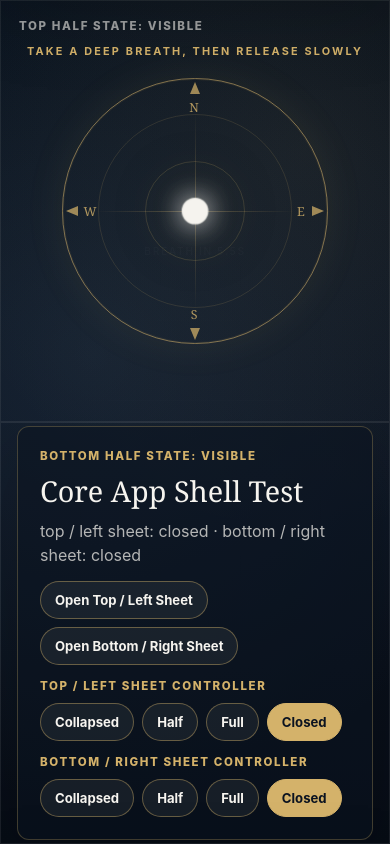
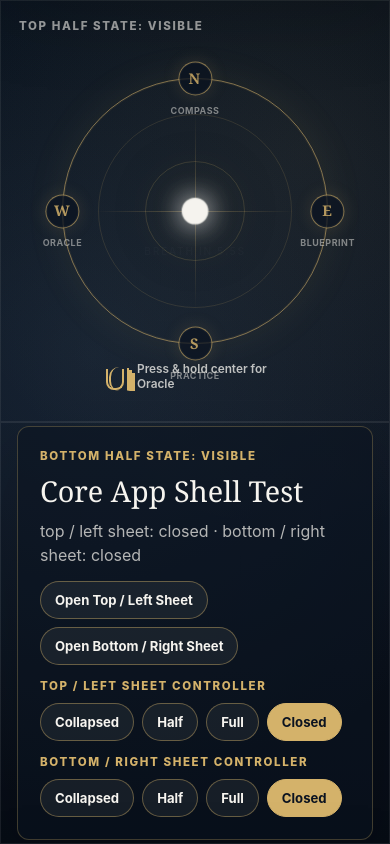
Before and after one commit to tn052002/tuso-core, a Next.js app: page /web/test in a window 390 px wide. Built offline with nearby package versions, Linux system fonts and the light colour scheme.

Commit message:
update cast summary state

```diff
--- a/app/web/components/Compass.tsx
+++ b/app/web/components/Compass.tsx
@@ -1,21 +1,74 @@
+import { useCallback, useRef, useState } from 'react';
 import type { WebCopy } from '../i18n/locales';
 
 type CompassProps = {
   copy: WebCopy;
+  disabled?: boolean;
   isCaptured: boolean;
   isReleasing: boolean;
+  onHoldOracle?: () => void;
 };
 
-export function Compass({ copy, isCaptured, isReleasing }: CompassProps) {
+const HOLD_DURATION = 900;
+
+export function Compass({
+  copy,
+  disabled = false,
+  isCaptured,
+  isReleasing,
+  onHoldOracle = () => {},
+}: CompassProps) {
+  const holdTimerRef = useRef<number | null>(null);
+  const [isHolding, setIsHolding] = useState(false);
+  const compassActions = [
+    { className: 'north', direction: 'N', label: 'Compass' },
+    { className: 'east', direction: 'E', label: 'Blueprint' },
+    { className: 'south', direction: 'S', label: 'Practice' },
+    { className: 'west', direction: 'W', label: 'Oracle' },
+  ];
+
+  const clearHold = useCallback(() => {
+    if (holdTimerRef.current) {
+      window.clearTimeout(holdTimerRef.current);
+      holdTimerRef.current = null;
+    }
+
+    setIsHolding(false);
+  }, []);
+
+  const startHold = useCallback(() => {
+    if (disabled || holdTimerRef.current) return;
+
+    setIsHolding(true);
+    holdTimerRef.current = window.setTimeout(() => {
+      holdTimerRef.current = null;
+      setIsHolding(false);
+      onHoldOracle();
+    }, HOLD_DURATION);
+  }, [disabled, onHoldOracle]);
+
   return (
     <div className="question-compass">
-      <span className="question-compass-prompt">{copy.questionEyebrow}</span>
-      <div className="question-ring" aria-hidden="true">
+      {/* <span className="question-compass-prompt">{copy.questionEyebrow}</span> */}
+      <div
+        className={`question-ring${isHolding ? ' is-holding' : ''}`}
+        role="button"
+        tabIndex={disabled ? -1 : 0}
+        aria-label={copy.compassHoldLabel}
+        aria-disabled={disabled}
+        onContextMenu={(event) => event.preventDefault()}
+        onKeyDown={(event) => {
+          if (disabled || (event.key !== 'Enter' && event.key !== ' ')) return;
+
+          event.preventDefault();
+          onHoldOracle();
+        }}
+        onPointerCancel={clearHold}
+        onPointerDown={startHold}
+        onPointerLeave={clearHold}
+        onPointerUp={clearHold}
+      >
         <div className="question-ring-core">
-          <span className="question-axis north">N</span>
-          <span className="question-axis east">E</span>
-          <span className="question-axis south">S</span>
-          <span className="question-axis west">W</span>
           <span className="question-tick vertical" />
           <span className="question-tick horizontal" />
           <span
@@ -29,6 +82,24 @@ export function Compass({ copy, isCaptured, isReleasing }: CompassProps) {
           </span>
         </div>
       </div>
+      <div className="question-compass-hold-cue" aria-hidden="true">
+        <span className="question-hold-icon" />
+        <span>{copy.compassHoldLabel}</span>
+      </div>
+      <div className="question-compass-actions" aria-label="Compass navigation">
+        {compassActions.map((action) => (
+          <button
+            className={`question-axis ${action.className}`}
+            key={action.className}
+            type="button"
+          >
+            <span className="question-axis-icon" aria-hidden="true">
+              {action.direction}
+            </span>
+            <span className="question-axis-label">{action.label}</span>
+          </button>
+        ))}
+      </div>
     </div>
   );
 }
--- a/app/web/i18n/locales.ts
+++ b/app/web/i18n/locales.ts
@@ -5,6 +5,7 @@ export type WebLocale = 'en' | 'vi';
 export type WebCopy = {
   localeToggleLabel: string;
   compassLabel: string;
+  compassHoldLabel: string;
   breathIn: string;
   breathOut: string;
   questionEyebrow: string;
@@ -85,6 +86,7 @@ export const webCopy: Record<WebLocale, WebCopy> = {
   en: {
     localeToggleLabel: 'Switch language to Vietnamese',
     compassLabel: 'Breathing compass',
+    compassHoldLabel: 'Press & hold center for Oracle',
     breathIn: 'Breath in 5.5s',
     breathOut: 'Breath out 5.5s',
     questionEyebrow: 'Take a deep breath, then release slowly',
@@ -169,6 +171,7 @@ export const webCopy: Record<WebLocale, WebCopy> = {
   vi: {
     localeToggleLabel: 'Chuyển ngôn ngữ sang tiếng Anh',
     compassLabel: 'La bàn hơi thở',
+    compassHoldLabel: 'Nhấn giữ tâm để hỏi Oracle',
     breathIn: 'Hít vào 5.5s',
     breathOut: 'Thở ra 5.5s',
     questionEyebrow: 'Hít vào một hơi sâu, rồi thở ra từ từ',
--- a/app/web/web.css
+++ b/app/web/web.css
@@ -271,8 +271,40 @@
     padding: 18px 12px;
     border-top: 0;
     border-left: 1px solid rgba(212, 178, 106, 0.22);
-    flex-direction: column;
-    gap: 20px;
+    display: grid;
+    grid-template-columns: minmax(0, 1fr) minmax(0, 1fr);
+    align-items: start;
+    justify-content: stretch;
+    justify-items: stretch;
+    gap: 6px;
+  }
+
+  .cast-summary-time {
+    grid-column: 2;
+    grid-row: 1;
+    justify-self: end;
+    max-width: none;
+    max-height: calc(100svh - 36px);
+    line-height: 1.35;
+    overflow: hidden;
+    text-orientation: mixed;
+    text-overflow: ellipsis;
+    white-space: nowrap;
+    writing-mode: vertical-rl;
+  }
+
+  .cast-summary-question {
+    grid-column: 1;
+    grid-row: 1;
+    justify-self: start;
+    max-width: none;
+    max-height: calc(100svh - 36px);
+    font-size: clamp(1.25rem, 2vw, 1.55rem);
+    overflow: hidden;
+    text-orientation: mixed;
+    text-overflow: ellipsis;
+    white-space: nowrap;
+    writing-mode: vertical-rl;
   }
 
   .cast-summary-card {
@@ -339,6 +371,46 @@
   box-shadow:
     0 0 0 1px rgba(212, 178, 106, 0.08) inset,
     0 0 44px rgba(212, 178, 106, 0.07);
+  cursor: pointer;
+  outline: none;
+  touch-action: none;
+  transition: border-color 240ms ease, box-shadow 240ms ease;
+}
+
+.question-ring:focus-visible {
+  border-color: rgba(212, 178, 106, 0.9);
+  box-shadow:
+    0 0 0 1px rgba(212, 178, 106, 0.18) inset,
+    0 0 0 4px rgba(212, 178, 106, 0.12),
+    0 0 54px rgba(212, 178, 106, 0.14);
+}
+
+.question-ring.is-holding {
+  border-color: rgba(212, 178, 106, 0.94);
+  box-shadow:
+    0 0 0 1px rgba(212, 178, 106, 0.18) inset,
+    0 0 0 8px rgba(212, 178, 106, 0.08),
+    0 0 62px rgba(212, 178, 106, 0.22);
+}
+
+.question-ring.is-holding::before {
+  position: absolute;
+  inset: -1px;
+  border-radius: 50%;
+  background: conic-gradient(
+    from -90deg,
+    rgba(212, 178, 106, 0.8) 0deg,
+    rgba(212, 178, 106, 0.8) 360deg,
+    transparent 360deg
+  );
+  content: "";
+  opacity: 0.72;
+  mask: radial-gradient(circle, transparent calc(100% - 3px), black calc(100% - 2px));
+  animation: question-hold-progress 900ms linear both;
+}
+
+.question-ring[aria-disabled="true"] {
+  cursor: default;
 }
 
 .question-ring-core {
@@ -368,71 +440,173 @@
   border-color: rgba(212, 178, 106, 0.18);
 }
 
+.question-compass-actions {
+  position: absolute;
+  top: 50%;
+  left: 50%;
+  z-index: 3;
+  --compass-action-icon-size: 42px;
+  --compass-action-icon-radius: calc(var(--compass-action-icon-size) / 2);
+  width: min(100%, 400px);
+  aspect-ratio: 1;
+  pointer-events: none;
+  transform: translate(-50%, -50%);
+}
+
 .question-axis {
   position: absolute;
-  color: rgba(212, 178, 106, 0.82);
+  width: 78px;
+  min-height: 74px;
+  padding: 0;
+  border: 0;
+  display: grid;
+  justify-items: center;
+  gap: 8px;
+  background: transparent;
+  color: rgba(212, 178, 106, 0.84);
+  cursor: pointer;
+  font: inherit;
+  pointer-events: auto;
+  text-align: center;
+  transition: color 240ms ease, transform 240ms ease;
+}
+
+.question-axis.north {
+  left: 50%;
+  top: 0;
+  transform: translate(-50%, calc(-1 * var(--compass-action-icon-radius)));
+}
+
+.question-axis.east {
+  top: 50%;
+  right: 0;
+  transform: translate(50%, calc(-1 * var(--compass-action-icon-radius)));
+}
+
+.question-axis.south {
+  left: 50%;
+  top: 100%;
+  transform: translate(-50%, calc(-1 * var(--compass-action-icon-radius)));
+}
+
+.question-axis.west {
+  top: 50%;
+  left: 0;
+  transform: translate(-50%, calc(-1 * var(--compass-action-icon-radius)));
+}
+
+.question-axis:hover {
+  color: var(--polaris);
+}
+
+.question-axis.north:hover {
+  transform: translate(-50%, calc(-1 * var(--compass-action-icon-radius))) scale(1.04);
+}
+
+.question-axis.east:hover {
+  transform: translate(50%, calc(-1 * var(--compass-action-icon-radius))) scale(1.04);
+}
+
+.question-axis.south:hover {
+  transform: translate(-50%, calc(-1 * var(--compass-action-icon-radius))) scale(1.04);
+}
+
+.question-axis.west:hover {
+  transform: translate(-50%, calc(-1 * var(--compass-action-icon-radius))) scale(1.04);
+}
+
+.question-axis-icon {
+  position: relative;
+  width: var(--compass-action-icon-size);
+  aspect-ratio: 1;
+  border: 1px solid rgba(212, 178, 106, 0.62);
+  border-radius: 50%;
+  display: grid;
+  place-items: center;
+  background: rgba(11, 19, 32, 0.72);
+  box-shadow:
+    0 0 0 1px rgba(246, 244, 239, 0.04) inset,
+    0 0 18px rgba(212, 178, 106, 0.14);
   font-family: Georgia, "Times New Roman", serif;
-  font-size: 0.78rem;
-  letter-spacing: 0.14em;
-}
-
-.question-axis::before {
+  font-size: 0.92rem;
+  font-weight: 700;
+  letter-spacing: 0.08em;
+  line-height: 1;
+  transition: border-color 240ms ease, background 240ms ease, box-shadow 240ms ease;
+}
+
+.question-axis:hover .question-axis-icon {
+  border-color: rgba(212, 178, 106, 0.9);
+  background: rgba(212, 178, 106, 0.1);
+  box-shadow:
+    0 0 0 1px rgba(246, 244, 239, 0.06) inset,
+    0 0 24px rgba(212, 178, 106, 0.3);
+}
+
+.question-axis-label {
+  color: rgba(246, 244, 239, 0.48);
+  font-size: 0.66rem;
+  font-weight: 700;
+  letter-spacing: 0.08em;
+  line-height: 1;
+  text-transform: uppercase;
+  transition: color 240ms ease;
+}
+
+.question-axis:hover .question-axis-label {
+  color: rgba(246, 244, 239, 0.76);
+}
+
+.question-compass-hold-cue {
   position: absolute;
-  width: 0;
-  height: 0;
+  top: calc(100% + 26px);
+  left: 50%;
+  z-index: 2;
+  min-width: 210px;
+  display: grid;
+  grid-template-columns: 28px minmax(0, 1fr);
+  align-items: center;
+  gap: 10px;
+  color: rgba(246, 244, 239, 0.76);
+  font-size: 0.88rem;
+  font-weight: 620;
+  line-height: 1.3;
+  transform: translateX(-50%);
+}
+
+.question-hold-icon {
+  position: relative;
+  width: 24px;
+  height: 30px;
+  display: block;
+  color: var(--polaris);
+}
+
+.question-hold-icon::before {
+  position: absolute;
+  right: 2px;
+  bottom: 0;
+  width: 14px;
+  height: 19px;
+  border: 2px solid currentColor;
+  border-top: 0;
+  border-radius: 0 0 8px 8px;
   content: "";
 }
 
-.question-axis.north {
-  top: 28px;
-}
-
-.question-axis.north::before {
-  top: -17px;
-  left: 50%;
-  border-right: 5px solid transparent;
-  border-bottom: 12px solid rgba(212, 178, 106, 0.72);
-  border-left: 5px solid transparent;
-  transform: translateX(-50%);
-}
-
-.question-axis.east {
-  right: 28px;
-}
-
-.question-axis.east::before {
-  top: 50%;
-  right: -17px;
-  border-top: 5px solid transparent;
-  border-bottom: 5px solid transparent;
-  border-left: 12px solid rgba(212, 178, 106, 0.72);
-  transform: translateY(-50%);
-}
-
-.question-axis.south {
-  bottom: 28px;
-}
-
-.question-axis.south::before {
-  bottom: -17px;
-  left: 50%;
-  border-top: 12px solid rgba(212, 178, 106, 0.72);
-  border-right: 5px solid transparent;
-  border-left: 5px solid transparent;
-  transform: translateX(-50%);
-}
-
-.question-axis.west {
-  left: 28px;
-}
-
-.question-axis.west::before {
-  top: 50%;
-  left: -17px;
-  border-top: 5px solid transparent;
-  border-right: 12px solid rgba(212, 178, 106, 0.72);
-  border-bottom: 5px solid transparent;
-  transform: translateY(-50%);
+.question-hold-icon::after {
+  position: absolute;
+  left: 4px;
+  top: 3px;
+  width: 16px;
+  height: 24px;
+  border-left: 2px solid currentColor;
+  border-radius: 10px 0 0 10px;
+  box-shadow:
+    5px -2px 0 -3px currentColor,
+    8px 0 0 -3px currentColor,
+    11px 3px 0 -3px currentColor;
+  content: "";
 }
 
 .question-tick {
@@ -667,17 +841,43 @@
 .cast-summary-sheet {
   width: 100%;
   height: 100%;
-  padding: 8px 14px;
+  padding: 8px 18px;
   display: flex;
-  align-items: center;
+  flex-direction: column;
+  align-items: flex-start;
   justify-content: center;
-  gap: 12px;
+  gap: 4px;
   overflow: hidden;
   border-top: 1px solid rgba(212, 178, 106, 0.22);
   background:
     radial-gradient(circle at 50% 0%, rgba(212, 178, 106, 0.16), transparent 10rem),
     linear-gradient(180deg, rgba(251, 250, 246, 0.98), rgba(236, 231, 220, 0.98));
   color: var(--midnight);
+}
+
+.cast-summary-time {
+  max-width: 100%;
+  color: rgba(11, 19, 32, 0.42);
+  font-size: 0.72rem;
+  font-weight: 700;
+  letter-spacing: 0.12em;
+  line-height: 1.45;
+  text-transform: uppercase;
+  overflow: hidden;
+  text-overflow: ellipsis;
+  white-space: nowrap;
+}
+
+.cast-summary-question {
+  min-width: 0;
+  margin: 0;
+  color: var(--midnight);
+  font-family: Georgia, "Times New Roman", serif;
+  font-size: clamp(1.25rem, 2.2vw, 1.8rem);
+  line-height: 1.25;
+  overflow: hidden;
+  text-overflow: ellipsis;
+  white-space: nowrap;
 }
 
 .cast-summary-card {
@@ -2202,6 +2402,18 @@
   }
 }
 
+@keyframes question-hold-progress {
+  0% {
+    opacity: 0.16;
+    transform: scale(0.985) rotate(0deg);
+  }
+
+  100% {
+    opacity: 0.72;
+    transform: scale(1) rotate(360deg);
+  }
+}
+
 @keyframes question-capture-flare {
   0% {
     transform: scale(1.28);
@@ -2766,20 +2978,32 @@
     width: min(68vw, 245px);
   }
 
-  .question-axis.north {
-    top: 20px;
-  }
-
-  .question-axis.east {
-    right: 20px;
-  }
-
-  .question-axis.south {
-    bottom: 20px;
-  }
-
-  .question-axis.west {
-    left: 20px;
+  .question-axis {
+    width: 62px;
+    min-height: 60px;
+    gap: 6px;
+  }
+
+  .question-compass-actions {
+    --compass-action-icon-size: 34px;
+  }
+
+  .question-axis-label {
+    font-size: 0.56rem;
+    letter-spacing: 0.06em;
+  }
+
+  .question-compass-hold-cue {
+    top: calc(100% + 18px);
+    min-width: 180px;
+    grid-template-columns: 24px minmax(0, 1fr);
+    gap: 8px;
+    font-size: 0.74rem;
+  }
+
+  .question-hold-icon {
+    width: 21px;
+    height: 26px;
   }
 
   .question-breath-text {
```
Also changed, not shown: app/web/WebOracle.tsx (+5 -4 lines), app/web/components/CastResultSummary.tsx (+13 -19 lines).
